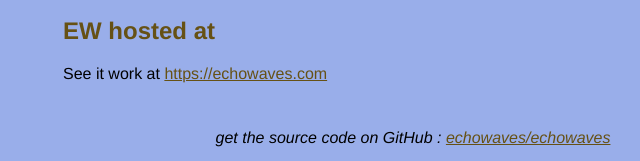
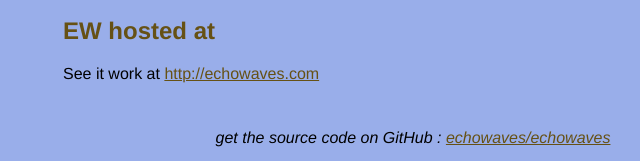
Before and after one commit to echowaves/echowaves.github.com, a plain HTML site: page index.html in a window 1280 px wide. Shown: the part 636-797 px from the top of the page, 227-867 px from the left. Drawn offline with Linux system fonts and the light colour scheme.

Commit message:
fixed echowaves link

```diff
--- a/index.html
+++ b/index.html
@@ -64,7 +64,7 @@ If you'd like to contribute, perhaps start by picking a task from the issues lis
     </p>
 
     <h2>EW hosted at</h2>
-    <p>See it work at <a href="https://echowaves.com">https://echowaves.com</a>
+    <p>See it work at <a href="http://echowaves.com">http://echowaves.com</a>
     </p>
 
     <div class="footer">
```
